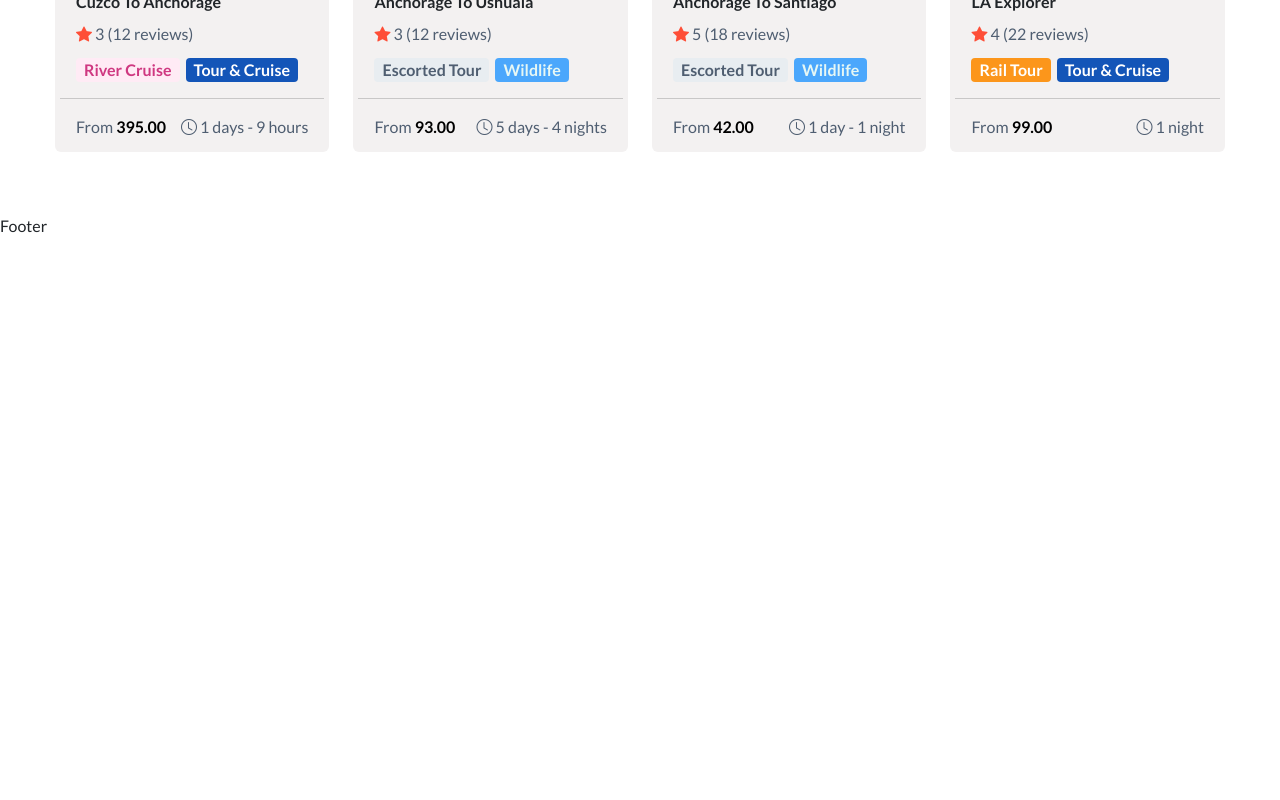
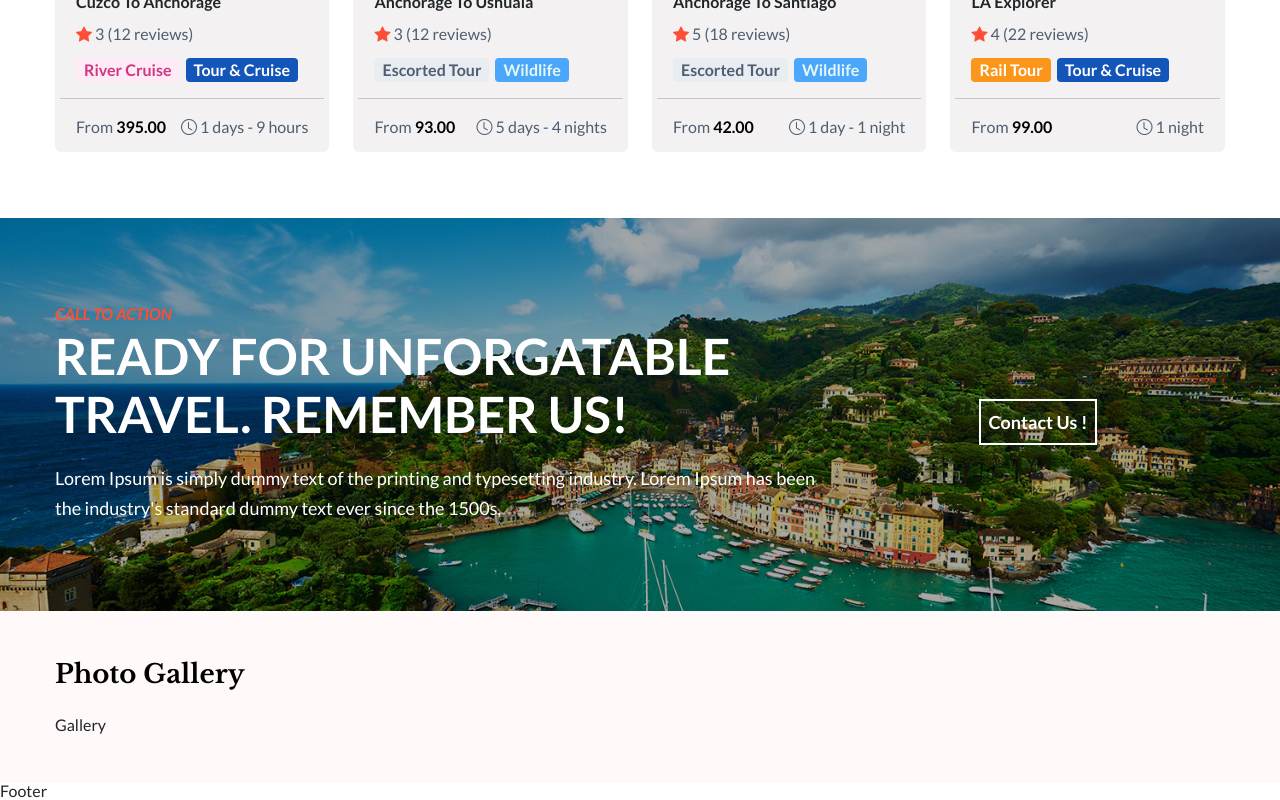
Before and after one commit to DARK-CODE1/Travel-Website, a React (Create React App) app: page / in a window 1280 px wide. Shown: the part 2328-3128 px from the top of the page. Before the commit the page ends 2563 px from the top, so only its background shows below. Built offline with nearby package versions, Linux system fonts and the light colour scheme.

Commit message:
complete call us  section

```diff
--- a/package.json
+++ b/package.json
@@ -11,6 +11,7 @@
     "react-bootstrap": "^2.10.5",
     "react-datepicker": "^7.4.0",
     "react-dom": "^18.3.1",
+    "react-lightbox-gallery": "^2.0.1",
     "react-router-dom": "^6.27.0",
     "react-scripts": "5.0.1",
     "react-slick": "^0.30.2",
--- a/src/components/Gallery/Gallery.jsx
+++ b/src/components/Gallery/Gallery.jsx
@@ -1,6 +1,44 @@
-import React from 'react'
+import React from 'react';
+import GalleryImg1 from "../../assets/images/gallery/g1.jpg";
+import GalleryImg2 from "../../assets/images/gallery/g2.jpg";
+import GalleryImg3 from "../../assets/images/gallery/g3.jpg";
+import GalleryImg4 from "../../assets/images/gallery/g4.jpg";
+import GalleryImg5 from "../../assets/images/gallery/g5.jpg";
+import GalleryImg6 from "../../assets/images/gallery/g6.jpg";
+import GalleryImg7 from "../../assets/images/gallery/g7.jpg";
 
 const Gallery = () => {
+
+  var images = [
+    {
+      src: GalleryImg1,
+      desc: "Person wearing shoes",
+      sub: "Gift Habeshaw"
+    },
+    {
+      src: GalleryImg3,
+      desc: "Blonde woman wearing sunglasses smiling at the camera ",
+      sub: "Dmitriy Frantsev"
+    },
+    {
+      src: GalleryImg6,
+      sub: "Harry Cunningham"
+    },
+    {
+      src: GalleryImg4,
+      desc: "Jaipur , Rajasthan India",
+      sub: "Liam Baldock"
+    },
+    {
+      src: GalleryImg7,
+      sub: "Verne Ho"
+    },
+    {
+      src: GalleryImg6,
+      desc: "Rann of kutch , India",
+      sub: "Hari Nandakumar"
+    },
+  ];
   return (
     <div>Gallery</div>
   )
--- a/src/pages/Home/Home.jsx
+++ b/src/pages/Home/Home.jsx
@@ -9,6 +9,7 @@ import "slick-carousel/slick/slick.css";
 import "slick-carousel/slick/slick-theme.css";
 import './home.css';
 import Populars from '../../components/Populars/Populars';
+import Gallery from '../../components/Gallery/Gallery';
 
 const Home = () => {
   var settings = {
@@ -96,7 +97,45 @@ const Home = () => {
         </Container>
       </section>
       <Populars />
+      <section className="call_us">
+        <Container>
+          <Row className='align-items-center'>
+            <Col md={8}>
+              <h5 className="title">CALL TO ACTION</h5>
+              <h2 className="heading">READY FOR UNFORGATABLE TRAVEL. REMEMBER US!</h2>
+              <p className="text">
+                Lorem Ipsum is simply dummy text of the printing and typesetting
+                industry. Lorem Ipsum has been the industry's standard dummy
+                text ever since the 1500s,{" "}
+              </p>
+            </Col>
+            <Col md={4} className='text-center mt-3 my-0'>
+              <a href="tel:1324569875" className="secondary_btn bounce" rel="no">
+                {" "}
+                Contact Us !
+              </a>
+            </Col>
+          </Row>
+        </Container>
+        <div className="overlay"></div>
+      </section>
 
+      <section className="tours_section slick-slider">
+        <Container>
+          <Row>
+            <Col md='12'>
+              <div className="main_heading">
+                <h1> Photo Gallery </h1>
+              </div>
+            </Col>
+          </Row>
+          <Row>
+            <Col>
+              <Gallery />
+            </Col>
+          </Row>
+        </Container>
+      </section>
     </>
   )
 }
--- a/src/pages/Home/home.css
+++ b/src/pages/Home/home.css
@@ -62,3 +62,102 @@
 .tours_section .img-box .card:hover .tours {
     transform: translateX(0);
 }
+
+.call_us {
+    background: url('../../assets/images/slider/2-1.jpg') no-repeat;
+    padding: 88px 0;
+    background-size: cover;
+    background-position: center center;
+    background-attachment: fixed;
+    position: relative;
+    z-index: 1;
+}
+
+.call_us .title {
+    color: var(--primaryClr);
+    font-style: italic;
+    font-weight: bold;
+}
+
+.call_us .heading {
+    font-size: 50px;
+    color: var(--white);
+    line-height: 58px;
+    text-align: left;
+    font-weight: bold;
+    padding: 5px 0 20px 0;
+}
+
+.call_us p {
+    font-size: var(--subTitle);
+    color: var(--white);
+    line-height: 30px;
+}
+
+.call_us .secondary_btn {
+    background: none;
+    font-size: 18px;
+    color: var(--white);
+    display: inline-block;
+    border: 2px solid var(--white);
+    padding: 12px 8px;
+    text-decoration: none;
+    font-weight: bold;
+}
+
+.overlay{
+    position: absolute;
+    left: 0;
+    top: 0;
+    height: 100%;
+    width: 100%;
+    background: rgba(0, 0, 0, 0.337);
+    z-index: -1;
+}
+
+.bounce {
+    animation: bounce 3s infinite;
+}
+
+@keyframes bounce {
+
+    0%,
+    20%,
+    50%,
+    80%,
+    100% {
+        transform: translateY(0);
+    }
+
+    40% {
+        transform: translateY(-30px);
+    }
+
+    60% {
+        transform: translateY(-15px);
+    }
+
+
+}
+
+@media only screen and (max-width: 1199px) {
+    .call_us{
+        overflow: hidden;
+    }
+
+    .call_us .heading {
+        font-size: 28px;
+        line-height: 38px;
+        padding: 5px 0 10px 0;
+    }
+}
+
+@media only screen and (max-width: 420px) {
+    .call_us{
+        overflow: hidden;
+    }
+
+    .call_us .heading {
+        font-size: 22px;
+    }
+}
```
Also changed, not shown: 1 other file (tests, documents, lock files or other folders).
